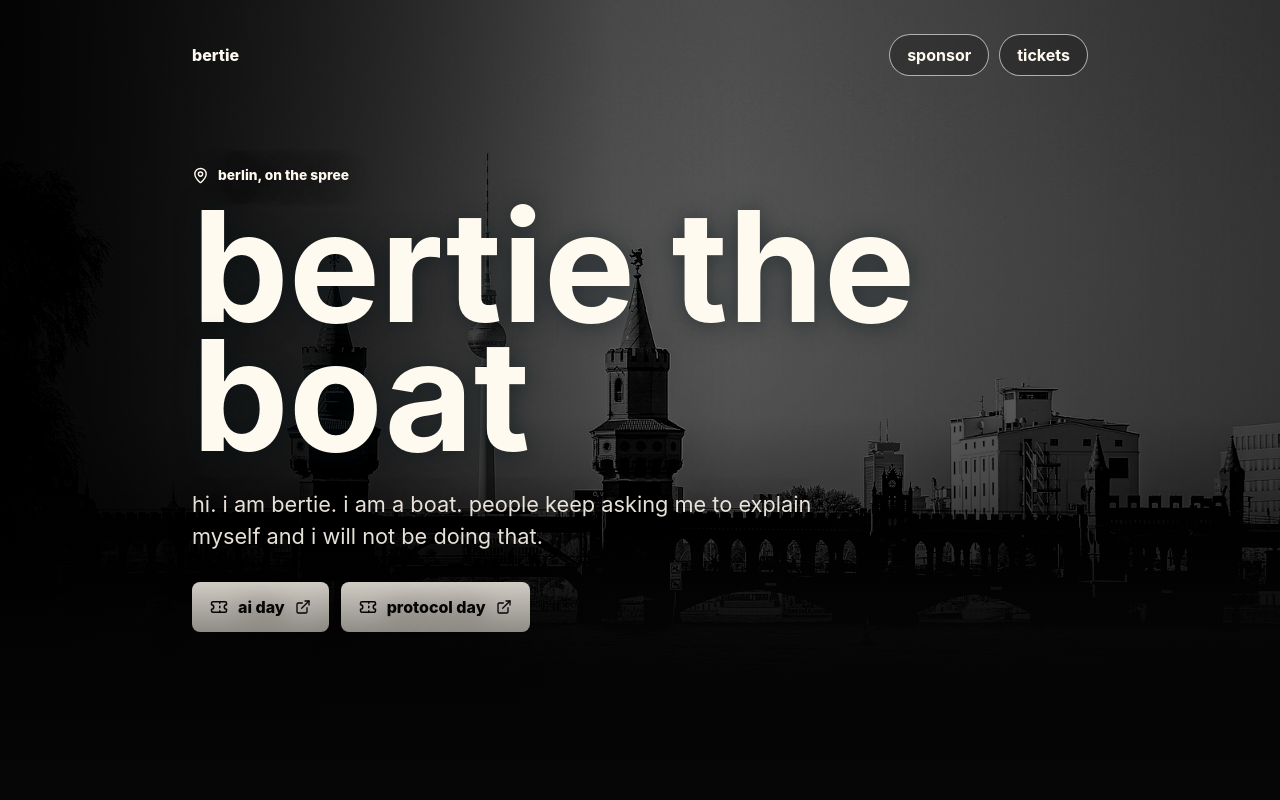
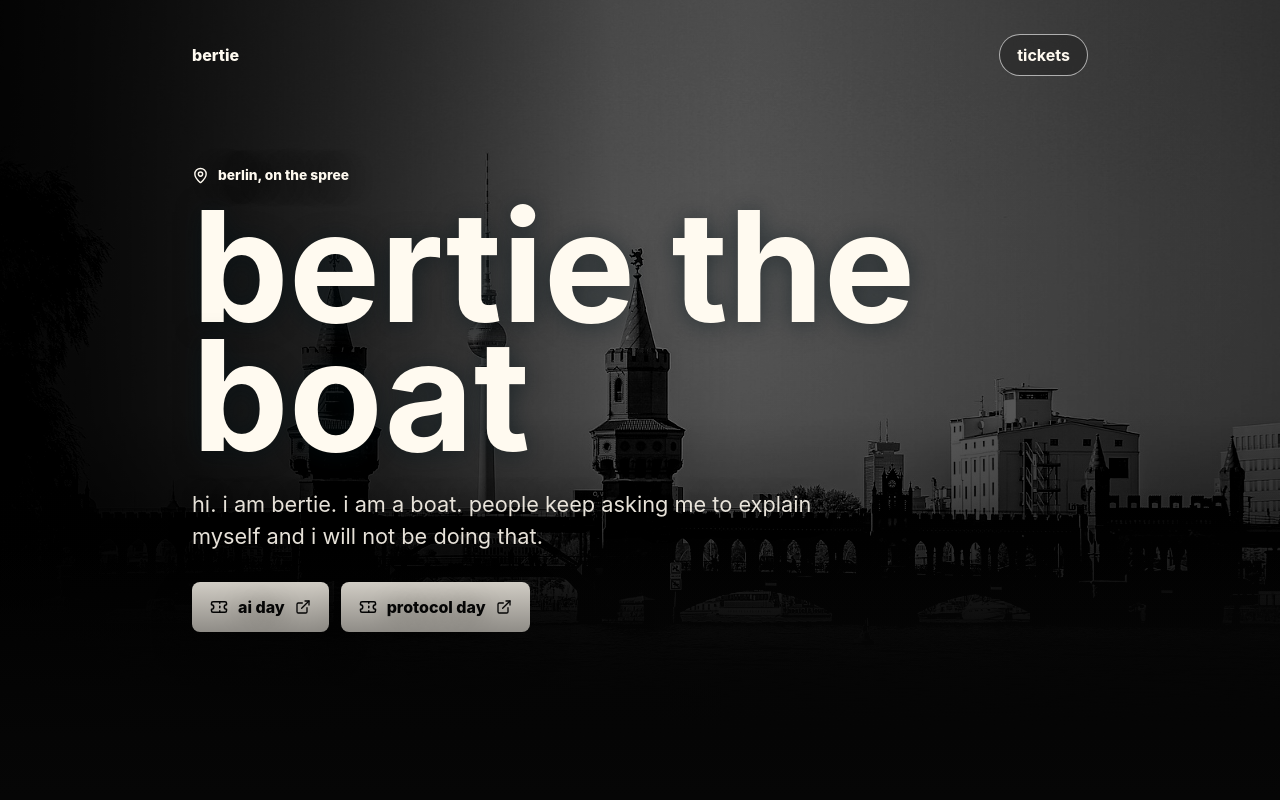
Before and after one commit to rickkdev/berlinboat, a Next.js app: page / in a window 1280 px wide. Shown: the top 800 px of the page. Built offline with nearby package versions, Linux system fonts and the light colour scheme.

Commit message:
Hide sponsor link from main page

```diff
--- a/app/page.tsx
+++ b/app/page.tsx
@@ -1,5 +1,4 @@
 import Image from "next/image";
-import Link from "next/link";
 import { CalendarDays, ExternalLink, MapPin, MoveRight, Ticket } from "lucide-react";
 
 const eventDays = [
@@ -164,9 +163,6 @@ export default function Home() {
             bertie
           </a>
           <div className="topbar__links">
-            <Link className="topbar__link" href="/sponsor">
-              sponsor
-            </Link>
             <a className="topbar__link" href="#tickets">
               tickets
             </a>
```
